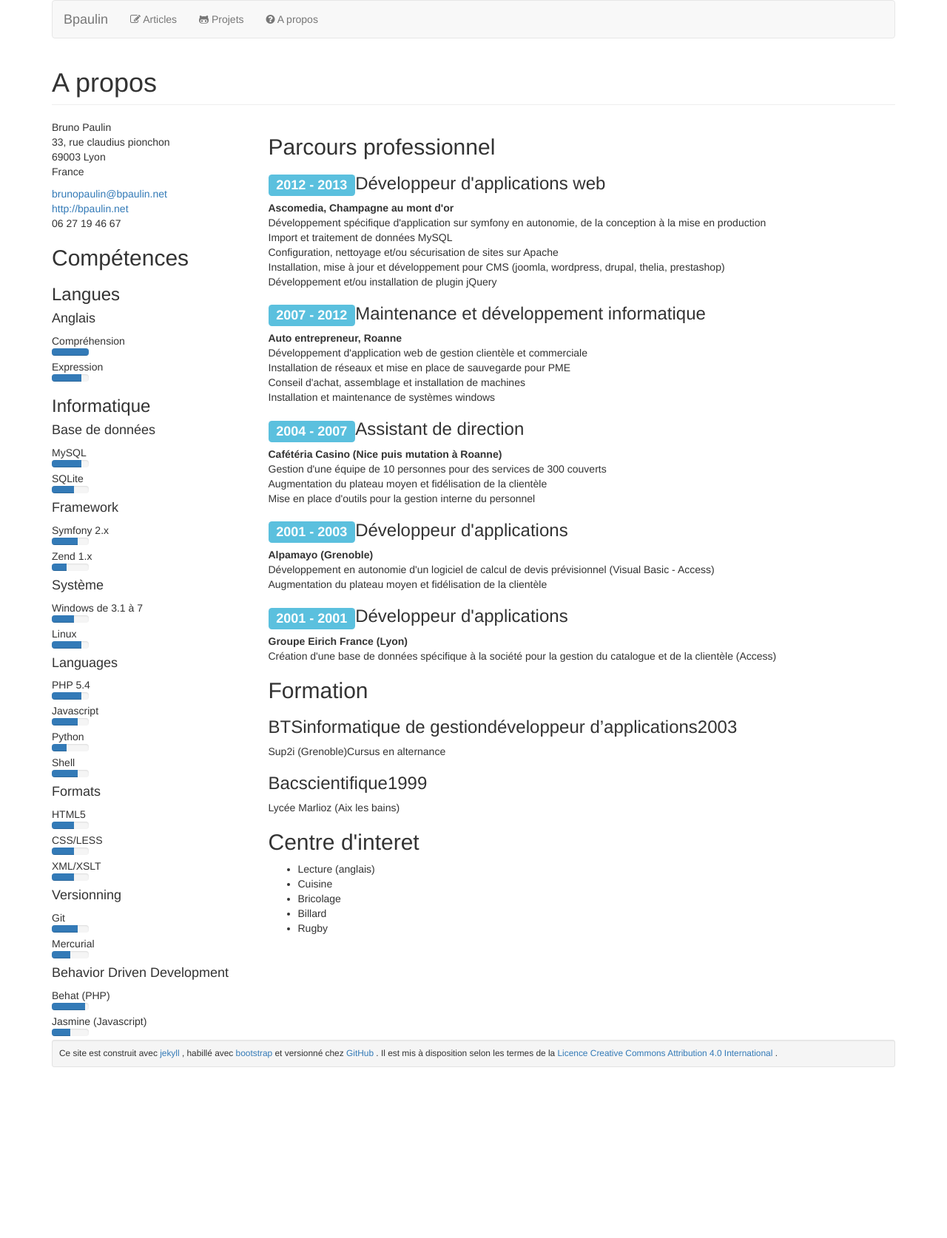
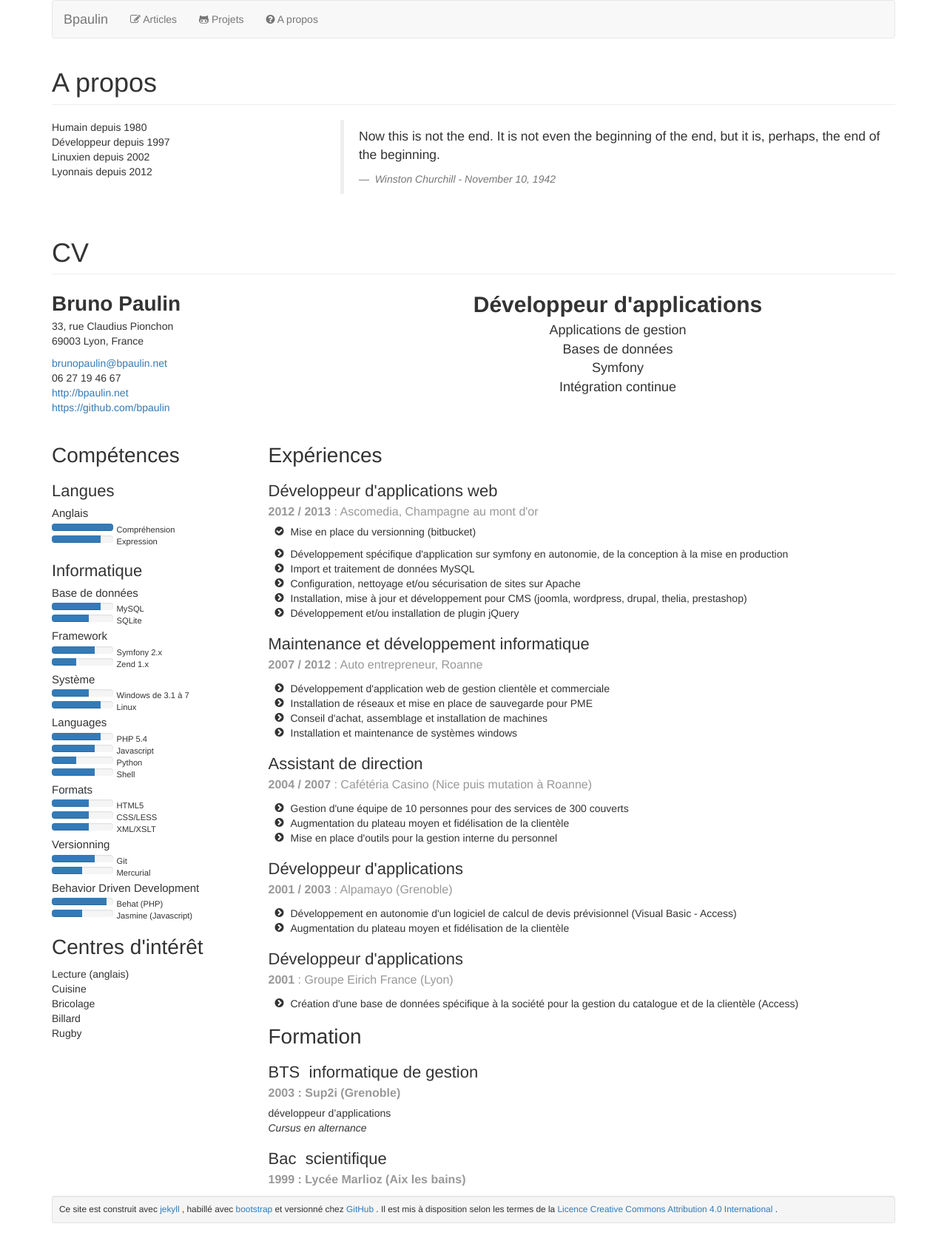
Before and after one commit to bpaulin/bpaulin.github.io, a Jekyll site: the page built from jekyll/apropos/index.html, in a window 1280 px wide. Shown: the whole page at 74% size. Built offline with Jekyll 4.4.1, drawn with Linux system fonts in a browser that asks for light colours; nearby versions of some CDN libraries; before the commit the page ends 1463 px from its top, so only the background shows below that.

Commit message:
apropos
mise en page html du cv

```diff
--- a/jekyll/_includes/cv.html
+++ b/jekyll/_includes/cv.html
@@ -1,136 +1,254 @@
 <div class="hresume row">
-<div class="col-sm-3">
-<address class="vcard">
-<div class="fn">Bruno Paulin</div>
-<ul class="adr list-unstyled">
-<li><span class="street-address">33, rue claudius pionchon</span></li>
+<div class="col-sm-4"><address class="vcard">
+<strong class="fn">Bruno Paulin</strong><ul class="adr list-unstyled">
+<li><span class="street-address">33, rue Claudius Pionchon</span></li>
 <li>
-<span class="postal-code">69003</span> <span class="locality">Lyon</span>
+<span class="postal-code">69003</span> <span class="locality">Lyon</span>, <span class="country-name">France</span>
 </li>
-<li><span class="country-name">France</span></li>
 </ul>
 <ul class="list-unstyled">
 <li><a class="email" href="mailto:brunopaulin@bpaulin.net">brunopaulin@bpaulin.net</a></li>
+<li><span class="tel">06 27 19 46 67</span></li>
 <li><a class="url" href="http://bpaulin.net">http://bpaulin.net</a></li>
-<li><span class="tel">06 27 19 46 67</span></li>
+<li><a class="url" href="https://github.com/bpaulin">https://github.com/bpaulin</a></li>
 </ul>
-</address>
-<h2>
+</address></div>
+<div class="col-sm-8 text-center keywords">
+<div class="keyword">Développeur d'applications</div>
+<div class="keyword">Applications de gestion</div>
+<div class="keyword">Bases de données</div>
+<div class="keyword">Symfony</div>
+<div class="keyword">Intégration continue</div>
+</div>
+</div><div class="hresume row">
+<aside class="col-sm-3"><h2>
       Compétences
     </h2>
-<h3>Langues</h3>
-<h4>Anglais</h4>Compréhension<div class="progress"><div class="progress-bar" role="progressbar" aria-valuemin="0" aria-valuemax="10" aria-valuenow="10" style="
+<section class="skills"><h3>Langues</h3>
+<h4>Anglais</h4>
+<div class="row">
+<div class="col-xs-4"><div class="progress"><div class="progress-bar" role="progressbar" aria-valuemin="0" aria-valuemax="10" aria-valuenow="10" style="
                       width: 100%
-              "><span class="sr-only">40% Complete (success)</span></div></div>Expression<div class="progress"><div class="progress-bar" role="progressbar" aria-valuemin="0" aria-valuemax="10" aria-valuenow="8" style="
+                    "><span class="sr-only">10/10</span></div></div></div>
+<div class="col-xs-8"><span class="skill" rel="tag">Compréhension</span></div>
+</div>
+<div class="row">
+<div class="col-xs-4"><div class="progress"><div class="progress-bar" role="progressbar" aria-valuemin="0" aria-valuemax="10" aria-valuenow="8" style="
                       width: 80%
-              "><span class="sr-only">40% Complete (success)</span></div></div>
+                    "><span class="sr-only">8/10</span></div></div></div>
+<div class="col-xs-8"><span class="skill" rel="tag">Expression</span></div>
+</div>
 <h3>Informatique</h3>
-<h4>Base de données</h4>MySQL<div class="progress"><div class="progress-bar" role="progressbar" aria-valuemin="0" aria-valuemax="10" aria-valuenow="8" style="
+<h4>Base de données</h4>
+<div class="row">
+<div class="col-xs-4"><div class="progress"><div class="progress-bar" role="progressbar" aria-valuemin="0" aria-valuemax="10" aria-valuenow="8" style="
                       width: 80%
-              "><span class="sr-only">40% Complete (success)</span></div></div>SQLite<div class="progress"><div class="progress-bar" role="progressbar" aria-valuemin="0" aria-valuemax="10" aria-valuenow="6" style="
+                    "><span class="sr-only">8/10</span></div></div></div>
+<div class="col-xs-8"><span class="skill" rel="tag">MySQL</span></div>
+</div>
+<div class="row">
+<div class="col-xs-4"><div class="progress"><div class="progress-bar" role="progressbar" aria-valuemin="0" aria-valuemax="10" aria-valuenow="6" style="
                       width: 60%
-              "><span class="sr-only">40% Complete (success)</span></div></div>
-<h4>Framework</h4>Symfony 2.x<div class="progress"><div class="progress-bar" role="progressbar" aria-valuemin="0" aria-valuemax="10" aria-valuenow="7" style="
+                    "><span class="sr-only">6/10</span></div></div></div>
+<div class="col-xs-8"><span class="skill" rel="tag">SQLite</span></div>
+</div>
+<h4>Framework</h4>
+<div class="row">
+<div class="col-xs-4"><div class="progress"><div class="progress-bar" role="progressbar" aria-valuemin="0" aria-valuemax="10" aria-valuenow="7" style="
                       width: 70%
-              "><span class="sr-only">40% Complete (success)</span></div></div>Zend 1.x<div class="progress"><div class="progress-bar" role="progressbar" aria-valuemin="0" aria-valuemax="10" aria-valuenow="4" style="
+                    "><span class="sr-only">7/10</span></div></div></div>
+<div class="col-xs-8"><span class="skill" rel="tag">Symfony 2.x</span></div>
+</div>
+<div class="row">
+<div class="col-xs-4"><div class="progress"><div class="progress-bar" role="progressbar" aria-valuemin="0" aria-valuemax="10" aria-valuenow="4" style="
                       width: 40%
-              "><span class="sr-only">40% Complete (success)</span></div></div>
-<h4>Système</h4>Windows de 3.1 à 7<div class="progress"><div class="progress-bar" role="progressbar" aria-valuemin="0" aria-valuemax="10" aria-valuenow="6" style="
+                    "><span class="sr-only">4/10</span></div></div></div>
+<div class="col-xs-8"><span class="skill" rel="tag">Zend 1.x</span></div>
+</div>
+<h4>Système</h4>
+<div class="row">
+<div class="col-xs-4"><div class="progress"><div class="progress-bar" role="progressbar" aria-valuemin="0" aria-valuemax="10" aria-valuenow="6" style="
                       width: 60%
-              "><span class="sr-only">40% Complete (success)</span></div></div>Linux<div class="progress"><div class="progress-bar" role="progressbar" aria-valuemin="0" aria-valuemax="10" aria-valuenow="8" style="
+                    "><span class="sr-only">6/10</span></div></div></div>
+<div class="col-xs-8"><span class="skill" rel="tag">Windows de 3.1 à 7</span></div>
+</div>
+<div class="row">
+<div class="col-xs-4"><div class="progress"><div class="progress-bar" role="progressbar" aria-valuemin="0" aria-valuemax="10" aria-valuenow="8" style="
                       width: 80%
-              "><span class="sr-only">40% Complete (success)</span></div></div>
-<h4>Languages</h4>PHP 5.4<div class="progress"><div class="progress-bar" role="progressbar" aria-valuemin="0" aria-valuemax="10" aria-valuenow="8" style="
+                    "><span class="sr-only">8/10</span></div></div></div>
+<div class="col-xs-8"><span class="skill" rel="tag">Linux</span></div>
+</div>
+<h4>Languages</h4>
+<div class="row">
+<div class="col-xs-4"><div class="progress"><div class="progress-bar" role="progressbar" aria-valuemin="0" aria-valuemax="10" aria-valuenow="8" style="
                       width: 80%
-              "><span class="sr-only">40% Complete (success)</span></div></div>Javascript<div class="progress"><div class="progress-bar" role="progressbar" aria-valuemin="0" aria-valuemax="10" aria-valuenow="7" style="
+                    "><span class="sr-only">8/10</span></div></div></div>
+<div class="col-xs-8"><span class="skill" rel="tag">PHP 5.4</span></div>
+</div>
+<div class="row">
+<div class="col-xs-4"><div class="progress"><div class="progress-bar" role="progressbar" aria-valuemin="0" aria-valuemax="10" aria-valuenow="7" style="
                       width: 70%
-              "><span class="sr-only">40% Complete (success)</span></div></div>Python<div class="progress"><div class="progress-bar" role="progressbar" aria-valuemin="0" aria-valuemax="10" aria-valuenow="4" style="
+                    "><span class="sr-only">7/10</span></div></div></div>
+<div class="col-xs-8"><span class="skill" rel="tag">Javascript</span></div>
+</div>
+<div class="row">
+<div class="col-xs-4"><div class="progress"><div class="progress-bar" role="progressbar" aria-valuemin="0" aria-valuemax="10" aria-valuenow="4" style="
                       width: 40%
-              "><span class="sr-only">40% Complete (success)</span></div></div>Shell<div class="progress"><div class="progress-bar" role="progressbar" aria-valuemin="0" aria-valuemax="10" aria-valuenow="7" style="
+                    "><span class="sr-only">4/10</span></div></div></div>
+<div class="col-xs-8"><span class="skill" rel="tag">Python</span></div>
+</div>
+<div class="row">
+<div class="col-xs-4"><div class="progress"><div class="progress-bar" role="progressbar" aria-valuemin="0" aria-valuemax="10" aria-valuenow="7" style="
                       width: 70%
-              "><span class="sr-only">40% Complete (success)</span></div></div>
-<h4>Formats</h4>HTML5<div class="progress"><div class="progress-bar" role="progressbar" aria-valuemin="0" aria-valuemax="10" aria-valuenow="6" style="
+                    "><span class="sr-only">7/10</span></div></div></div>
+<div class="col-xs-8"><span class="skill" rel="tag">Shell</span></div>
+</div>
+<h4>Formats</h4>
+<div class="row">
+<div class="col-xs-4"><div class="progress"><div class="progress-bar" role="progressbar" aria-valuemin="0" aria-valuemax="10" aria-valuenow="6" style="
                       width: 60%
-              "><span class="sr-only">40% Complete (success)</span></div></div>CSS/LESS<div class="progress"><div class="progress-bar" role="progressbar" aria-valuemin="0" aria-valuemax="10" aria-valuenow="6" style="
+                    "><span class="sr-only">6/10</span></div></div></div>
+<div class="col-xs-8"><span class="skill" rel="tag">HTML5</span></div>
+</div>
+<div class="row">
+<div class="col-xs-4"><div class="progress"><div class="progress-bar" role="progressbar" aria-valuemin="0" aria-valuemax="10" aria-valuenow="6" style="
                       width: 60%
-              "><span class="sr-only">40% Complete (success)</span></div></div>XML/XSLT<div class="progress"><div class="progress-bar" role="progressbar" aria-valuemin="0" aria-valuemax="10" aria-valuenow="6" style="
+                    "><span class="sr-only">6/10</span></div></div></div>
+<div class="col-xs-8"><span class="skill" rel="tag">CSS/LESS</span></div>
+</div>
+<div class="row">
+<div class="col-xs-4"><div class="progress"><div class="progress-bar" role="progressbar" aria-valuemin="0" aria-valuemax="10" aria-valuenow="6" style="
                       width: 60%
-              "><span class="sr-only">40% Complete (success)</span></div></div>
-<h4>Versionning</h4>Git<div class="progress"><div class="progress-bar" role="progressbar" aria-valuemin="0" aria-valuemax="10" aria-valuenow="7" style="
+                    "><span class="sr-only">6/10</span></div></div></div>
+<div class="col-xs-8"><span class="skill" rel="tag">XML/XSLT</span></div>
+</div>
+<h4>Versionning</h4>
+<div class="row">
+<div class="col-xs-4"><div class="progress"><div class="progress-bar" role="progressbar" aria-valuemin="0" aria-valuemax="10" aria-valuenow="7" style="
                       width: 70%
-              "><span class="sr-only">40% Complete (success)</span></div></div>Mercurial<div class="progress"><div class="progress-bar" role="progressbar" aria-valuemin="0" aria-valuemax="10" aria-valuenow="5" style="
+                    "><span class="sr-only">7/10</span></div></div></div>
+<div class="col-xs-8"><span class="skill" rel="tag">Git</span></div>
+</div>
+<div class="row">
+<div class="col-xs-4"><div class="progress"><div class="progress-bar" role="progressbar" aria-valuemin="0" aria-valuemax="10" aria-valuenow="5" style="
                       width: 50%
-              "><span class="sr-only">40% Complete (success)</span></div></div>
-<h4>Behavior Driven Development</h4>Behat (PHP)<div class="progress"><div class="progress-bar" role="progressbar" aria-valuemin="0" aria-valuemax="10" aria-valuenow="9" style="
+                    "><span class="sr-only">5/10</span></div></div></div>
+<div class="col-xs-8"><span class="skill" rel="tag">Mercurial</span></div>
+</div>
+<h4>Behavior Driven Development</h4>
+<div class="row">
+<div class="col-xs-4"><div class="progress"><div class="progress-bar" role="progressbar" aria-valuemin="0" aria-valuemax="10" aria-valuenow="9" style="
                       width: 90%
-              "><span class="sr-only">40% Complete (success)</span></div></div>Jasmine (Javascript)<div class="progress"><div class="progress-bar" role="progressbar" aria-valuemin="0" aria-valuemax="10" aria-valuenow="5" style="
+                    "><span class="sr-only">9/10</span></div></div></div>
+<div class="col-xs-8"><span class="skill" rel="tag">Behat (PHP)</span></div>
+</div>
+<div class="row">
+<div class="col-xs-4"><div class="progress"><div class="progress-bar" role="progressbar" aria-valuemin="0" aria-valuemax="10" aria-valuenow="5" style="
                       width: 50%
-              "><span class="sr-only">40% Complete (success)</span></div></div>
-</div>
-<div class="col-sm-9">
-<h2>
-      Parcours professionnel
+                    "><span class="sr-only">5/10</span></div></div></div>
+<div class="col-xs-8"><span class="skill" rel="tag">Jasmine (Javascript)</span></div>
+</div></section><h2>
+      Centres d'intérêt
     </h2>
-<div class="vcalendar">
-<article class="experience vevent"><header><h3>
-<span class="label label-info">2012
-                -
-                2013</span><span>Développeur d'applications web</span>
-</h3>
-<strong>Ascomedia, Champagne au mont d'or</strong></header><ul class="list-unstyled">
-<li>Développement spécifique d'application sur symfony en autonomie, de la conception à la mise en production</li>
-<li>Import et traitement de données MySQL</li>
-<li>Configuration, nettoyage et/ou sécurisation de sites sur Apache</li>
-<li>Installation, mise à jour et développement pour CMS (joomla, wordpress, drupal, thelia, prestashop)</li>
-<li>Développement et/ou installation de plugin jQuery</li>
-</ul></article><article class="experience vevent"><header><h3>
-<span class="label label-info">2007
-                -
-                2012</span><span>Maintenance et développement informatique</span>
-</h3>
-<strong>Auto entrepreneur, Roanne</strong></header><ul class="list-unstyled">
-<li>Développement d'application web de gestion clientèle et commerciale</li>
-<li>Installation de réseaux et mise en place de sauvegarde pour PME</li>
-<li>Conseil d'achat, assemblage et installation de machines</li>
-<li>Installation et maintenance de systèmes windows</li>
-</ul></article><article class="experience vevent"><header><h3>
-<span class="label label-info">2004
-                -
-                2007</span><span>Assistant de direction</span>
-</h3>
-<strong>Cafétéria Casino (Nice puis mutation à Roanne)</strong></header><ul class="list-unstyled">
-<li>Gestion d'une équipe de 10 personnes pour des services de 300 couverts</li>
-<li>Augmentation du plateau moyen et fidélisation de la clientèle</li>
-<li>Mise en place d'outils pour la gestion interne du personnel</li>
-</ul></article><article class="experience vevent"><header><h3>
-<span class="label label-info">2001
-                -
-                2003</span><span>Développeur d'applications</span>
-</h3>
-<strong>Alpamayo (Grenoble)</strong></header><ul class="list-unstyled">
-<li>Développement en autonomie d'un logiciel de calcul de devis prévisionnel (Visual Basic - Access)</li>
-<li>Augmentation du plateau moyen et fidélisation de la clientèle</li>
-</ul></article><article class="experience vevent"><header><h3>
-<span class="label label-info">2001
-                -
-                2001</span><span>Développeur d'applications</span>
-</h3>
-<strong>Groupe Eirich France (Lyon)</strong></header><ul class="list-unstyled"><li>Création d'une base de données spécifique à la société pour la gestion du catalogue et de la clientèle (Access)</li></ul></article>
-</div>
-<h2>
-      Formation
-    </h2>
-<article><header><h3>BTSinformatique de gestiondéveloppeur d’applications2003</h3>
-<p>Sup2i (Grenoble)Cursus en alternance</p></header></article><article><header><h3>Bacscientifique1999</h3>
-<p>Lycée Marlioz (Aix les bains)</p></header></article><h2>
-      Centre d'interet
-    </h2>
-<ul>
+<ul class="list-unstyled">
 <li>Lecture (anglais)</li>
 <li>Cuisine</li>
 <li>Bricolage</li>
 <li>Billard</li>
 <li>Rugby</li>
-</ul>
+</ul></aside><div class="col-sm-9">
+<h2>
+      Expériences
+    </h2>
+<div class="vcalendar">
+<article class="experience vevent"><header><h3><span>Développeur d'applications web</span></h3>
+<div>
+<strong>2012
+                  /
+                  2013</strong>
+              :
+              Ascomedia, Champagne au mont d'or</div></header><ul class="fa-ul"><li>
+<i class="fa-li fa fa-check-circle"></i>Mise en place du versionning (bitbucket)</li></ul>
+<ul class="fa-ul">
+<li>
+<i class="fa-li fa fa-chevron-circle-right"></i>Développement spécifique d'application sur symfony en autonomie, de la conception à la mise en production</li>
+<li>
+<i class="fa-li fa fa-chevron-circle-right"></i>Import et traitement de données MySQL</li>
+<li>
+<i class="fa-li fa fa-chevron-circle-right"></i>Configuration, nettoyage et/ou sécurisation de sites sur Apache</li>
+<li>
+<i class="fa-li fa fa-chevron-circle-right"></i>Installation, mise à jour et développement pour CMS (joomla, wordpress, drupal, thelia, prestashop)</li>
+<li>
+<i class="fa-li fa fa-chevron-circle-right"></i>Développement et/ou installation de plugin jQuery</li>
+</ul></article><article class="experience vevent"><header><h3><span>Maintenance et développement informatique</span></h3>
+<div>
+<strong>2007
+                  /
+                  2012</strong>
+              :
+              Auto entrepreneur, Roanne</div></header><ul class="fa-ul"></ul>
+<ul class="fa-ul">
+<li>
+<i class="fa-li fa fa-chevron-circle-right"></i>Développement d'application web de gestion clientèle et commerciale</li>
+<li>
+<i class="fa-li fa fa-chevron-circle-right"></i>Installation de réseaux et mise en place de sauvegarde pour PME</li>
+<li>
+<i class="fa-li fa fa-chevron-circle-right"></i>Conseil d'achat, assemblage et installation de machines</li>
+<li>
+<i class="fa-li fa fa-chevron-circle-right"></i>Installation et maintenance de systèmes windows</li>
+</ul></article><article class="experience vevent"><header><h3><span>Assistant de direction</span></h3>
+<div>
+<strong>2004
+                  /
+                  2007</strong>
+              :
+              Cafétéria Casino (Nice puis mutation à Roanne)</div></header><ul class="fa-ul"></ul>
+<ul class="fa-ul">
+<li>
+<i class="fa-li fa fa-chevron-circle-right"></i>Gestion d'une équipe de 10 personnes pour des services de 300 couverts</li>
+<li>
+<i class="fa-li fa fa-chevron-circle-right"></i>Augmentation du plateau moyen et fidélisation de la clientèle</li>
+<li>
+<i class="fa-li fa fa-chevron-circle-right"></i>Mise en place d'outils pour la gestion interne du personnel</li>
+</ul></article><article class="experience vevent"><header><h3><span>Développeur d'applications</span></h3>
+<div>
+<strong>2001
+                  /
+                  2003</strong>
+              :
+              Alpamayo (Grenoble)</div></header><ul class="fa-ul"></ul>
+<ul class="fa-ul">
+<li>
+<i class="fa-li fa fa-chevron-circle-right"></i>Développement en autonomie d'un logiciel de calcul de devis prévisionnel (Visual Basic - Access)</li>
+<li>
+<i class="fa-li fa fa-chevron-circle-right"></i>Augmentation du plateau moyen et fidélisation de la clientèle</li>
+</ul></article><article class="experience vevent"><header><h3><span>Développeur d'applications</span></h3>
+<div>
+<strong>2001</strong>
+              :
+              Groupe Eirich France (Lyon)</div></header><ul class="fa-ul"></ul>
+<ul class="fa-ul"><li>
+<i class="fa-li fa fa-chevron-circle-right"></i>Création d'une base de données spécifique à la société pour la gestion du catalogue et de la clientèle (Access)</li></ul></article>
+</div>
+<h2>
+      Formation
+    </h2>
+<article class="education"><header><h3>BTS
+            informatique de gestion</h3>
+<div><strong>2003
+              :
+              Sup2i (Grenoble)</strong></div>
+<ul class="list-unstyled">
+<li>développeur d’applications</li>
+<li><em>Cursus en alternance</em></li>
+</ul></header></article><article class="education"><header><h3>Bac
+            scientifique</h3>
+<div><strong>1999
+              :
+              Lycée Marlioz (Aix les bains)</strong></div>
+<ul class="list-unstyled">
+<li>
+<li><em></em></li>
+</ul></header></article>
 </div>
 </div>
--- a/jekyll/apropos/index.html
+++ b/jekyll/apropos/index.html
@@ -3,9 +3,24 @@ layout: default
 title: A propos
 ---
 
+<div class="row">
+    <div class="col-sm-4">
+        <ul class="list-unstyled">
+            <li>Humain depuis 1980</li>
+            <li>Développeur depuis 1997</li>
+            <li>Linuxien depuis 2002</li>
+            <li>Lyonnais depuis 2012</li>
+        </ul>
+    </div>
+    <div class="col-sm-8">
+        <blockquote>
+            <p>Now this is not the end. It is not even the beginning of the end, but it is, perhaps, the end of the beginning.</p>
+            <footer>
+            <cite>Winston Churchill - November 10, 1942</cite>
+            </footer>
+        </blockquote>
+    </div>
+</div>
+<div class="h1 page-header">CV</div>
+
 {% include cv.html %}
-<!--
-<p>
-  "Now this is not the end. It is not even the beginning of the end, but it is, perhaps, the end of the beginning." Winston Churchill - November 10, 1942
-</p>
--->
--- a/jekyll/css/bpaulin.css
+++ b/jekyll/css/bpaulin.css
@@ -1 +1 @@
-.hresume div.progress{height:10px;width:50px;margin-bottom:5px}
+.hresume h2{font-size:28px}.hresume h3{font-size:22px}.hresume h4{font-size:15px;margin-bottom:5px;margin-top:5px}.hresume div.progress{height:10px;margin-bottom:5px}.hresume section.skills{font-size:.8em}.hresume section.skills div.col-xs-4{padding-right:0}.hresume section.skills div.col-xs-8{padding-left:5px}.hresume .experience header h3,.hresume .education header h3{margin-bottom:5px}.hresume .experience header div,.hresume .education header div{color:#999;margin-bottom:5px;font-size:16px}.hresume div.keywords{margin-bottom:1em;font-size:18px}.hresume div.keywords div.keyword:nth-child(1){font-weight:700;font-size:30px}.hresume address .fn{font-size:2em}@media print{div.container>footer{display:none}div.hresume a[href]:after{content:none}div.hresume section.skills h3{padding-left:15px}div.hresume section.skills h4{padding-left:10px}div.hresume section.skills .col-xs-4{display:none}div.hresume section.skills div.col-xs-8{padding-left:15px}}
```
Also changed, not shown: cv/brunopaulin.xml (+15 -9 lines), style/bpaulin.less (+66 -1 lines), 1 other file. Lines whose indentation alone changed are shown as unchanged.
